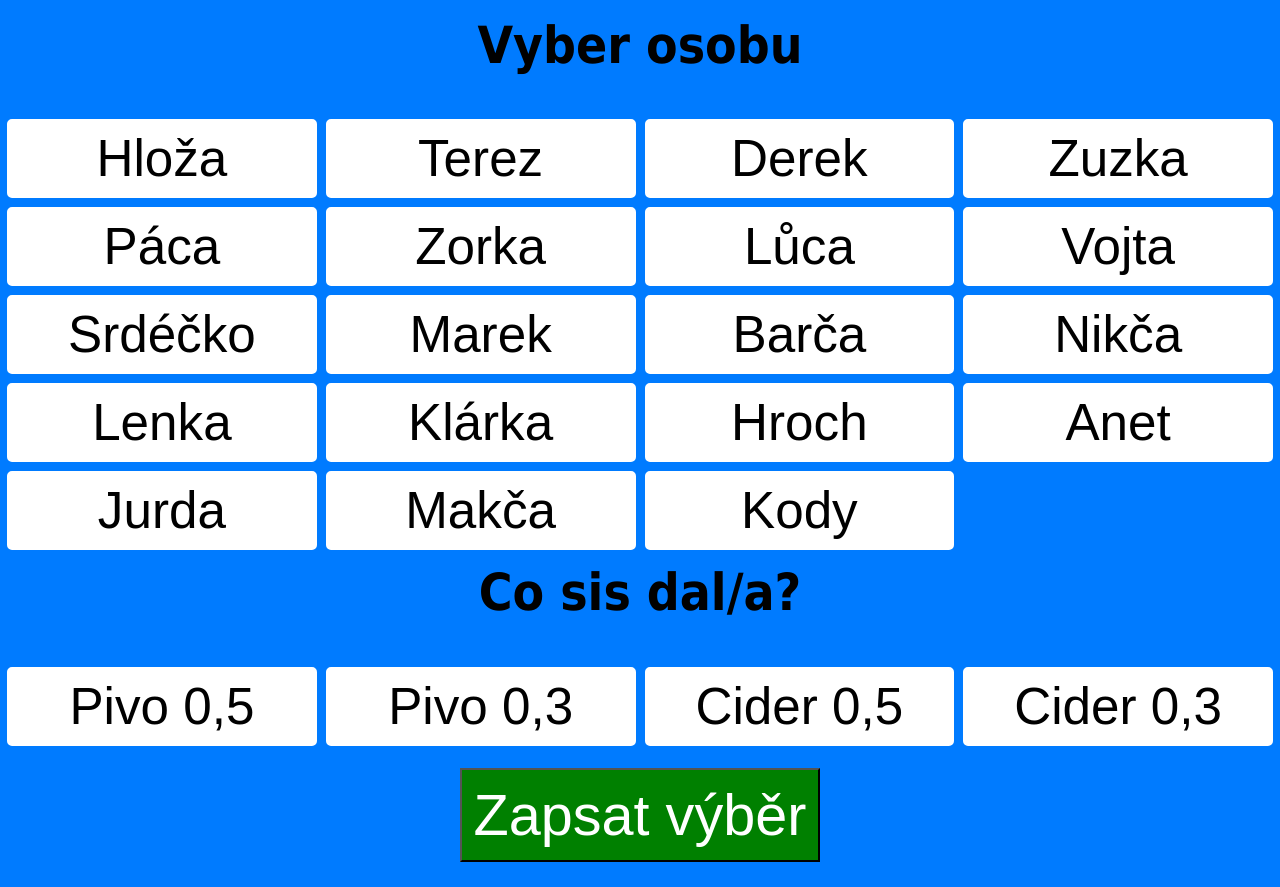
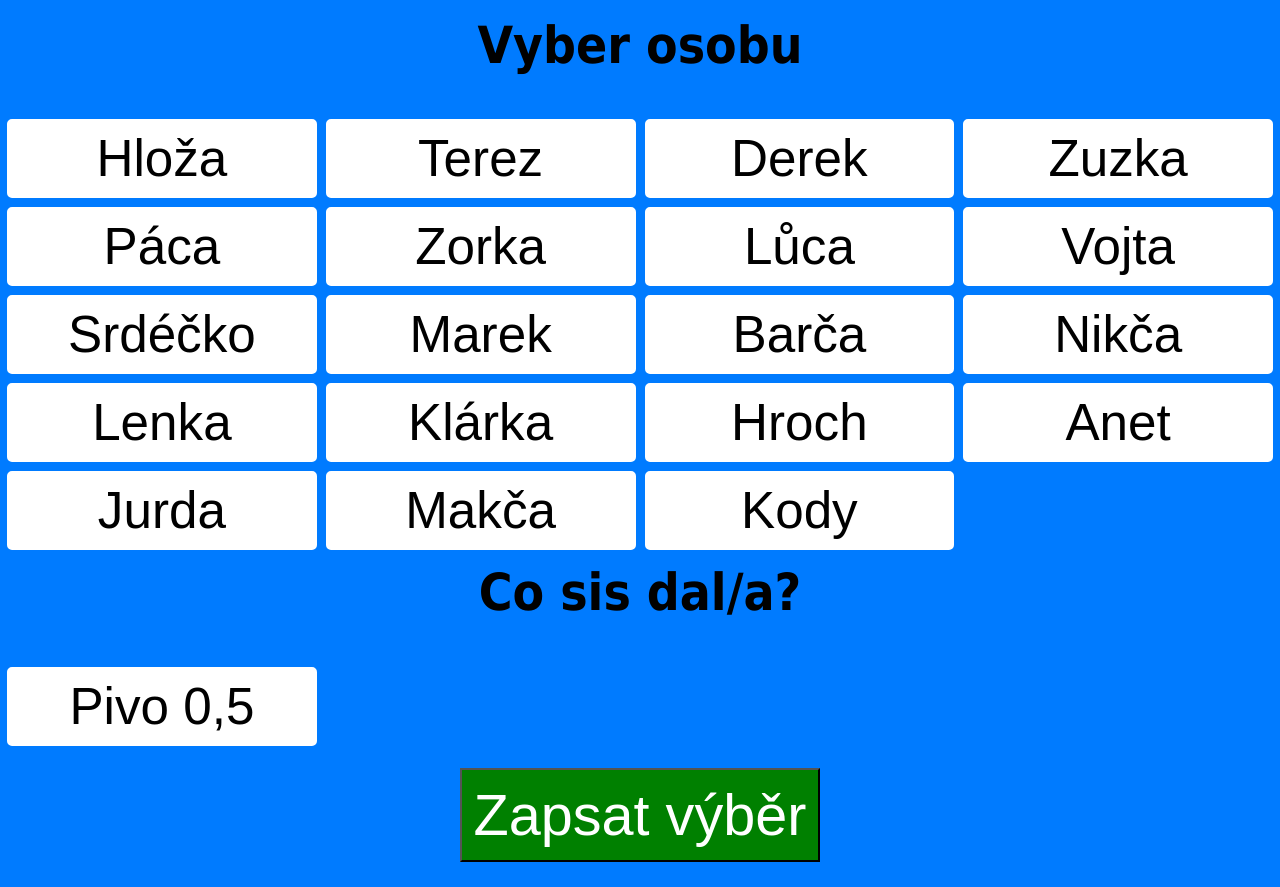
Before and after one commit to silvestrlisna/picilistina, a plain HTML site: page index.html in a window 1280 px wide. Drawn offline with Linux system fonts and the light colour scheme.

Commit message:
Update index.html

```diff
--- a/index.html
+++ b/index.html
@@ -89,9 +89,6 @@
     <h2>Co sis dal/a?</h2>
     <div class="button-container">
       <button class="button" aria-label="Select Pivo 0.5" onclick="selectBeverage('Pivo 0,5', this)">Pivo 0,5</button>
-      <button class="button" aria-label="Select Pivo 0.3" onclick="selectBeverage('Pivo 0,3', this)">Pivo 0,3</button>
-      <button class="button" aria-label="Select Cider 0.5" onclick="selectBeverage('Cider 0,5', this)">Cider 0,5</button>
-      <button class="button" aria-label="Select Cider 0.3" onclick="selectBeverage('Cider 0,3', this)">Cider 0,3</button>
     </div>
   </div>
 
```
